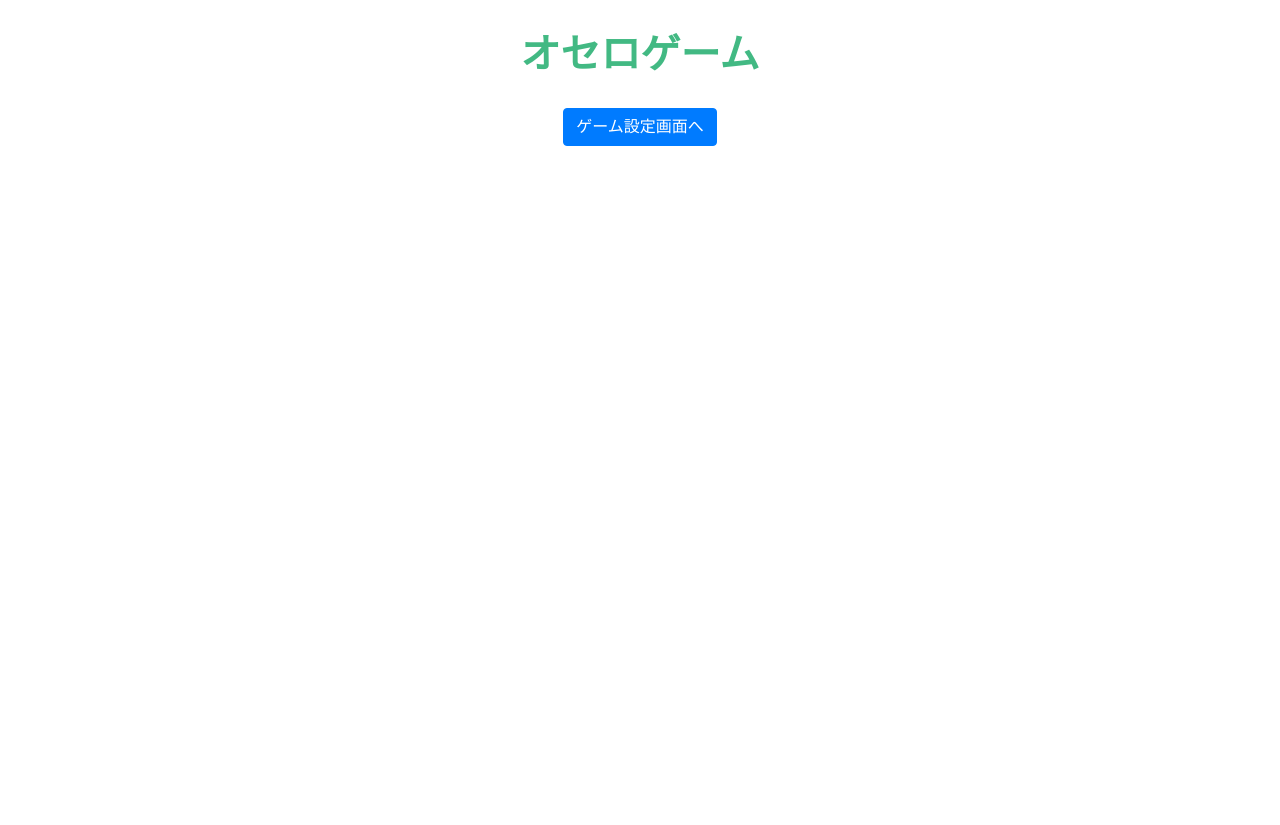
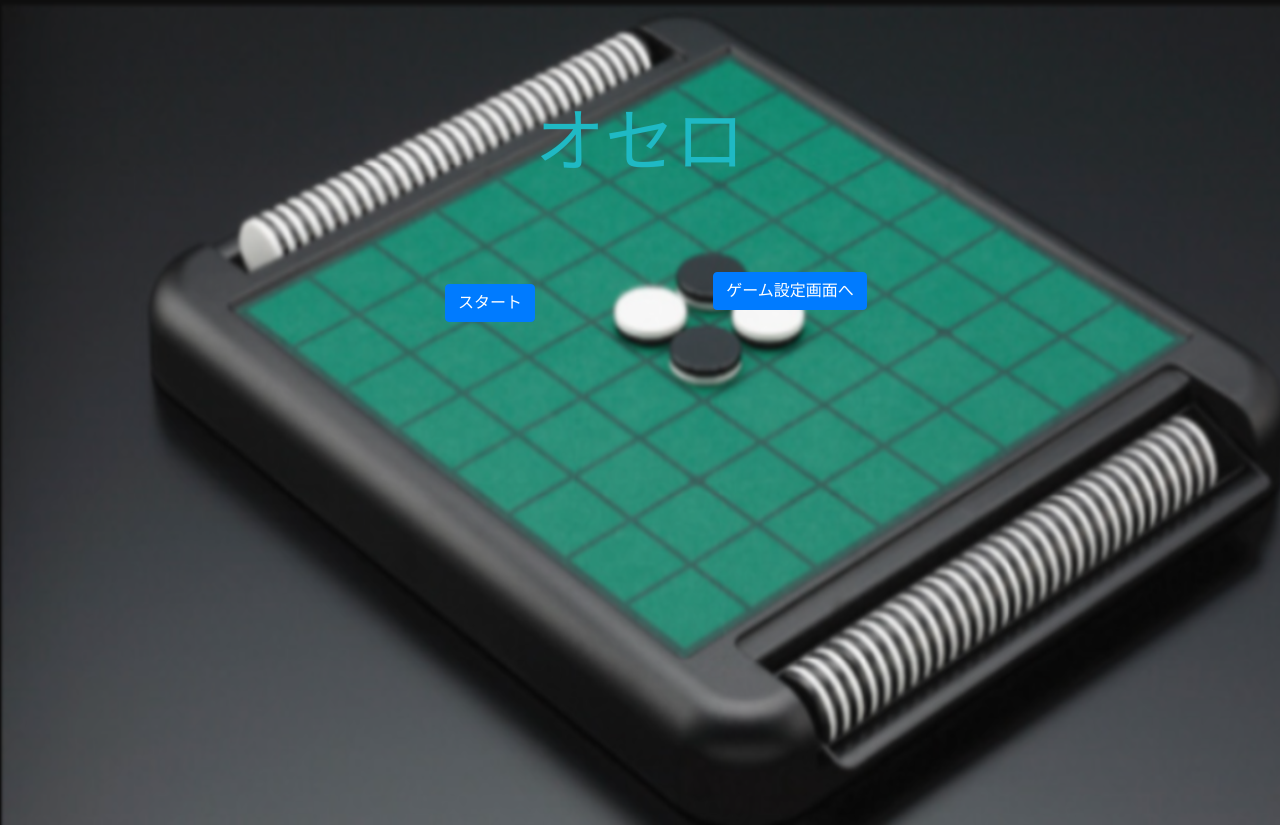
Before and after one commit to tomo1818/OthelloAppByVue3, a Vue app: page / in a window 1280 px wide. Before the commit the page ends 800 px from the top, so only its background shows below. Built offline with nearby package versions, Linux system fonts and the light colour scheme.

Commit message:
designImprovement1

```diff
--- /dev/null
+++ b/postcss.config.js
@@ -0,0 +1,6 @@
+module.exports = {
+  plugins: {
+    tailwindcss: {},
+    autoprefixer: {},
+  },
+}
--- a/src/App.vue
+++ b/src/App.vue
@@ -1,7 +1,4 @@
 <template>
-  <div id="nav">
-    <router-link class="h1" to="/" exact>オセロゲーム</router-link>
-  </div>
   <router-view />
 </template>
 
--- /dev/null
+++ b/src/index.css
@@ -0,0 +1,3 @@
+@tailwind base;
+@tailwind components;
+@tailwind utilities;
--- a/src/main.ts
+++ b/src/main.ts
@@ -5,5 +5,6 @@ import { store, key } from './store';
 // bootstrap
 import 'bootstrap/dist/css/bootstrap.css'; // add
 import 'bootstrap-vue/dist/bootstrap-vue.css'; // add
+import './index.css'
 
 createApp(App).use(store, key).use(router).mount('#app');
--- a/src/pages/GameSettings.vue
+++ b/src/pages/GameSettings.vue
@@ -1,7 +1,8 @@
 <template>
-  <div class="gemeSettings">
+  <div class="gemeSettings mt-10">
     <div class="container">
       <h2>ゲームセッティングページです</h2>
+
       <div class="choseOpponent mb-3">
         <h3 class="h3">対戦形式を選択してください</h3>
         <input
@@ -34,6 +35,9 @@
           <span>Player Name 2: {{ playerName2 }}</span>
         </div>
       </div>
+       <div>
+        <router-link class="btn btn-danger" to="/" exact>ホーム画面に戻る</router-link>
+      </div>
       <div class="choseCpuStrength mb-3" :class="{ displayNone: choseCpu }">
         <h3 class="h3">コンピュータの強さを選択してください</h3>
         <input
@@ -50,25 +54,7 @@
         <label for="hard">Hard</label>
       </div>
       <!-- 良い書き方募集中です -->
-      <router-link
-        v-if="opponent == 'vsCpu'"
-        class="btn btn-primary"
-        :to="{
-          name: 'Othello',
-          params: { mode: opponent, strength: difficulty },
-        }"
-        >スタート</router-link
-      >
-      <router-link
-        disabled
-        v-else
-        class="btn btn-primary"
-        :to="{
-          name: 'Othello',
-          params: { mode: opponent, name1: playerName1, name2: playerName2 },
-        }"
-        >スタート</router-link
-      >
+
     </div>
   </div>
 </template>
--- a/src/pages/Home.vue
+++ b/src/pages/Home.vue
@@ -1,7 +1,71 @@
 <template>
-  <div class="home">
+  <div class="home back pt-10">
+
+  <div class="othelloTitle">
+    <h1 class="othello">オセロ</h1>
+  </div>
+
+  <div class="startBtn">
+    <router-link
+      v-if="opponent == 'vsCpu'"
+      class="btn btn-primary"
+      :to="{
+        name: 'Othello',
+        params: { mode: opponent, strength: difficulty },
+      }"
+      >スタート</router-link
+    >
+    <router-link
+      disabled
+      v-else
+      class="btn btn-primary"
+      :to="{
+        name: 'Othello',
+        params: { mode: opponent, name1: playerName1, name2: playerName2 },
+      }"
+      >スタート</router-link
+    >
+     </div>
+
+     <div class="settingBtn">
     <router-link class="btn btn-primary" to="/setting"
       >ゲーム設定画面へ</router-link
     >
   </div>
+
+  </div>
 </template>
+
+<script>
+export default {
+    name
+}
+</script>
+
+<style scoped>
+    .back {
+      background-image:url("../assets/othello.png");
+      width:100%;
+      height:825px;
+      padding-top:200px;
+    }
+
+    .othelloTitle {
+        font-size:70px;
+        margin-top:-100px;
+    }
+
+    .othello {
+      color:rgb(31, 185, 196)
+    }
+
+    .settingBtn {
+      margin-left: 300px;
+      margin-top:-50px;
+    }
+
+    .startBtn {
+      margin-right: 300px;
+      margin-top: 100px;
+    }
+</style>
--- a/src/pages/Othello.vue
+++ b/src/pages/Othello.vue
@@ -1,7 +1,10 @@
 <template>
   <div class="othello">
     <div>
-      <h2>オセロページです</h2>
+      <h2>オセロページ</h2>
+      <div>
+        <router-link class="h1" to="/" exact>オセロゲーム</router-link>
+      </div>
       <!-- データの受け渡し -->
       <div>
         <p>ターン: {{ turn }}</p>
@@ -28,9 +31,6 @@
               : 'プレイヤー2(デフォルト)'
           }}
         </p>
-      </div>
-      <div>
-        <p>{{ state.table }}</p>
       </div>
       <div class="othelloContainer">
         <div class="stoneBox user1">
@@ -98,6 +98,7 @@ import { useRoute } from 'vue-router';
 import { State, Position, Direction } from '@/types/type'; // 型定義を読み取る
 
 export default {
+  name,
   // eslint-disable-next-line @typescript-eslint/explicit-module-boundary-types
   setup() {
     const store = useStore(key);
--- /dev/null
+++ b/tailwind.config.js
@@ -0,0 +1,11 @@
+module.exports = {
+  purge: ['./index.html', './src/**/*.{vue,js,ts,jsx,tsx}'],
+   darkMode: false, // or 'media' or 'class'
+  theme: {
+    extend: {},
+  },
+  variants: {
+    extend: {},
+  },
+  plugins: [],
+}
```
Also changed, not shown: package.json (+7 -0 lines), src/assets/othello.png (added), 1 other file (tests, documents, lock files or other folders).
